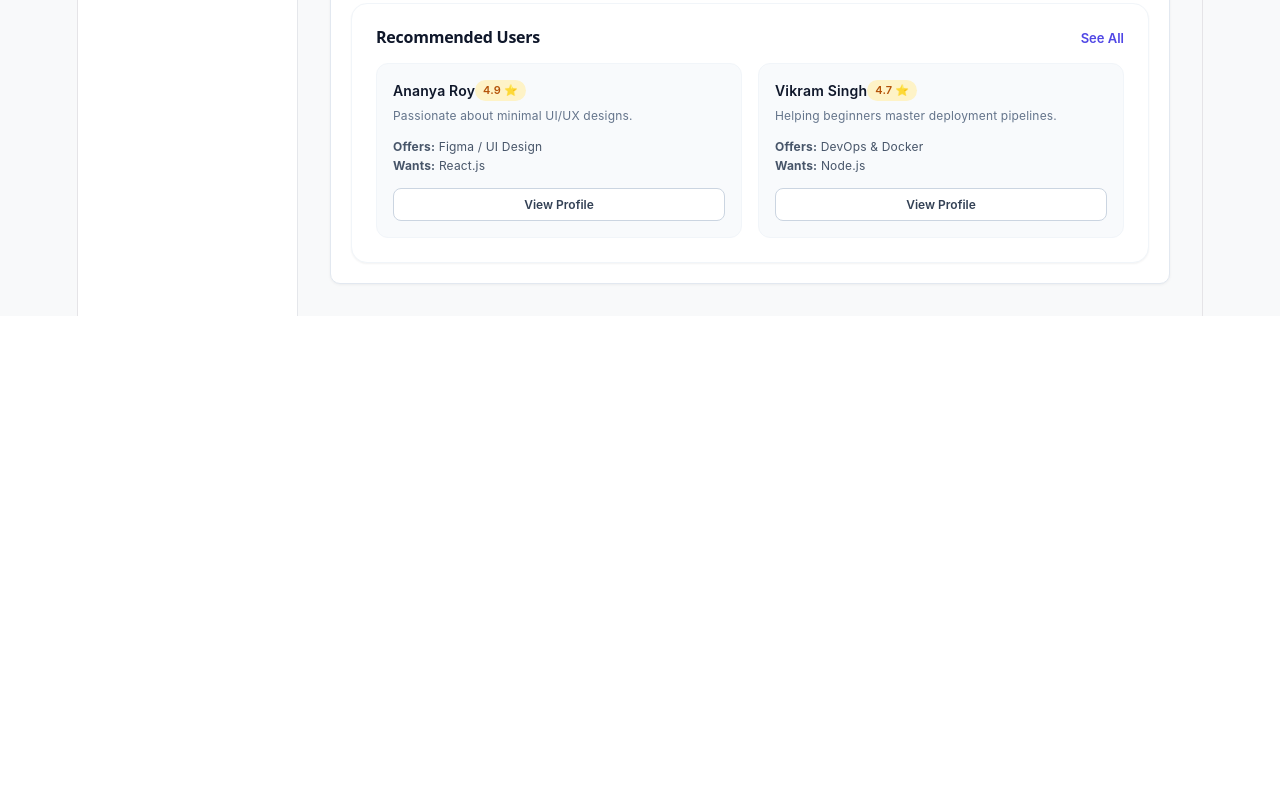
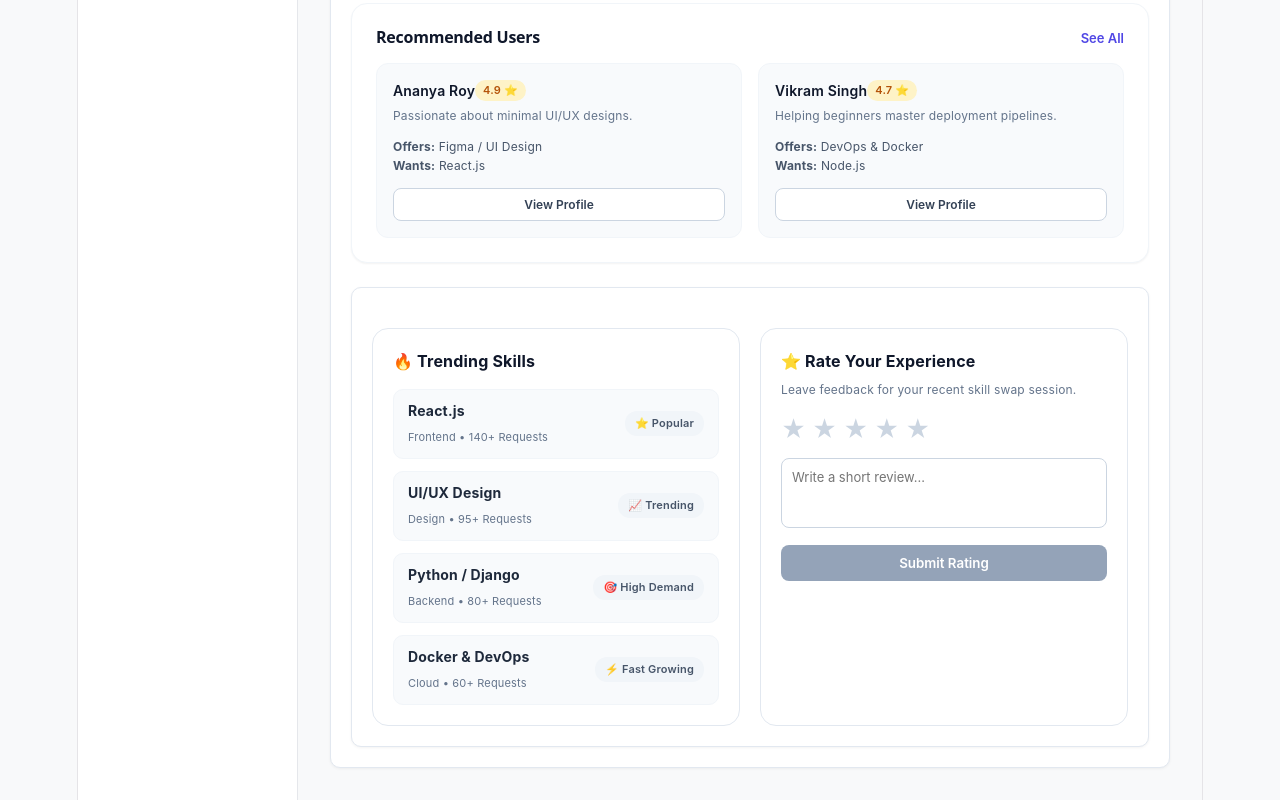
Before and after one commit to vijsanya27-afk/DEVOPS-2026-CS-E-15, a React (Vite) app: page /dashboard in a window 1280 px wide. Shown: the part 1006-1806 px from the top of the page. Before the commit the page ends 1322 px from the top, so only its background shows below. Built offline with nearby package versions, Linux system fonts and the light colour scheme.

Commit message:
Day 16 & Day 17: Added Trending Skills and Rating components UI

```diff
--- /dev/null
+++ b/src/components/TrendingAndRating.jsx
@@ -0,0 +1,129 @@
+import React, { useState } from 'react';
+
+const trendingSkillsList = [
+  { id: 1, title: 'React.js', category: 'Frontend', count: '140+ Requests', tag: '⭐ Popular' },
+  { id: 2, title: 'UI/UX Design', category: 'Design', count: '95+ Requests', tag: '📈 Trending' },
+  { id: 3, title: 'Python / Django', category: 'Backend', count: '80+ Requests', tag: '🎯 High Demand' },
+  { id: 4, title: 'Docker & DevOps', category: 'Cloud', count: '60+ Requests', tag: '⚡ Fast Growing' }
+];
+
+const TrendingAndRating = () => {
+  // Rating State (Day 17 UI)
+  const [rating, setRating] = useState(0);
+  const [hover, setHover] = useState(0);
+  const [reviewText, setReviewText] = useState('');
+  const [submitted, setSubmitted] = useState(false);
+
+  const handleSubmitRating = (e) => {
+    e.preventDefault();
+    if (rating > 0) {
+      setSubmitted(true);
+    }
+  };
+
+  return (
+    <div style={{ display: 'grid', gridTemplateColumns: 'repeat(auto-fit, minmax(300px, 1fr))', gap: '20px', marginTop: '20px' }}>
+
+      {/* Day 16: Trending Skills UI */}
+      <div style={{ backgroundColor: '#ffffff', padding: '20px', borderRadius: '16px', border: '1px solid #e2e8f0', textAlign: 'left' }}>
+        <h3 style={{ margin: '0 0 16px 0', fontSize: '16px', color: '#0f172a' }}>🔥 Trending Skills</h3>
+        <div style={{ display: 'flex', flexDirection: 'column', gap: '12px' }}>
+          {trendingSkillsList.map((skill) => (
+            <div key={skill.id} style={{ display: 'flex', justifyContent: 'space-between', alignItems: 'center', padding: '10px 14px', backgroundColor: '#f8fafc', borderRadius: '10px', border: '1px solid #f1f5f9' }}>
+              <div>
+                <h4 style={{ margin: 0, fontSize: '14px', color: '#1e293b' }}>{skill.title}</h4>
+                <span style={{ fontSize: '11px', color: '#64748b' }}>{skill.category} • {skill.count}</span>
+              </div>
+             <span style={{
+                fontSize: '11px',
+                backgroundColor: '#f1f5f9',
+                color: '#475569',
+                padding: '4px 10px',
+                borderRadius: '12px',
+                fontWeight: '600'
+              }}>
+                {skill.tag}
+              </span>
+            </div>
+
+          ))}
+        </div>
+      </div>
+
+      {/* Day 17: Ratings Input UI */}
+      <div style={{ backgroundColor: '#ffffff', padding: '20px', borderRadius: '16px', border: '1px solid #e2e8f0', textAlign: 'left' }}>
+        <h3 style={{ margin: '0 0 8px 0', fontSize: '16px', color: '#0f172a' }}>⭐ Rate Your Experience</h3>
+        <p style={{ margin: '0 0 16px 0', fontSize: '12px', color: '#64748b' }}>Leave feedback for your recent skill swap session.</p>
+
+        {submitted ? (
+          <div style={{ padding: '16px', backgroundColor: '#f0fdf4', color: '#15803d', borderRadius: '10px', fontSize: '13px', fontWeight: '600' }}>
+            🎉 Thank you for rating! Your review has been submitted.
+          </div>
+        ) : (
+          <form onSubmit={handleSubmitRating}>
+            {/* Star Picker */}
+            <div style={{ display: 'flex', gap: '6px', marginBottom: '14px' }}>
+              {[1, 2, 3, 4, 5].map((star) => (
+                <button
+                  type="button"
+                  key={star}
+                  onClick={() => setRating(star)}
+                  onMouseEnter={() => setHover(star)}
+                  onMouseLeave={() => setHover(0)}
+                  style={{
+                    background: 'none',
+                    border: 'none',
+                    fontSize: '24px',
+                    cursor: 'pointer',
+                    color: star <= (hover || rating) ? '#f59e0b' : '#cbd5e1'
+                  }}
+                >
+                  ★
+                </button>
+              ))}
+            </div>
+
+            {/* Feedback Box */}
+            <textarea
+              rows="3"
+              placeholder="Write a short review..."
+              value={reviewText}
+              onChange={(e) => setReviewText(e.target.value)}
+              style={{
+                width: '100%',
+                padding: '10px',
+                borderRadius: '8px',
+                border: '1px solid #cbd5e1',
+                fontSize: '13px',
+                boxSizing: 'border-box',
+                outline: 'none',
+                resize: 'none'
+              }}
+            />
+
+            <button
+              type="submit"
+              disabled={rating === 0}
+              style={{
+                marginTop: '10px',
+                width: '100%',
+                padding: '10px',
+                backgroundColor: rating > 0 ? '#4f46e5' : '#94a3b8',
+                color: 'white',
+                border: 'none',
+                borderRadius: '8px',
+                fontWeight: '600',
+                cursor: rating > 0 ? 'pointer' : 'not-allowed'
+              }}
+            >
+              Submit Rating
+            </button>
+          </form>
+        )}
+      </div>
+
+    </div>
+  );
+};
+
+export default TrendingAndRating;
--- a/src/pages/Dashboard.jsx
+++ b/src/pages/Dashboard.jsx
@@ -3,6 +3,7 @@ import Sidebar from '../components/Sidebar.jsx';
 import StatCard from '../components/StatCard.jsx';
 import MutualMatches from '../components/MutualMatches.jsx';
 import RecommendedUsers from '../components/RecommendedUsers.jsx';
+import TrendingAndRating from '../components/TrendingAndRating.jsx';
 import './Dashboard.css';
 
 const Dashboard = () => {
@@ -112,6 +113,10 @@ const Dashboard = () => {
         </div>
         <div className="dash-section dashboard-full-width">
   <RecommendedUsers />
+
+<div className="dash-section dashboard-full-width">
+  <TrendingAndRating />
+</div>
 </div>
       </main>
     </div>
```
